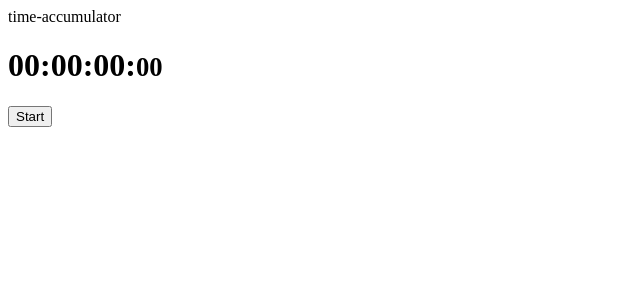
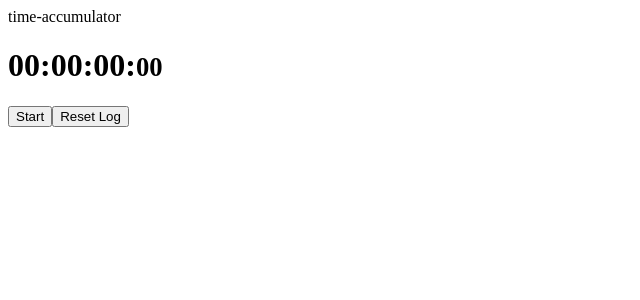
Before and after one commit to cowglow/time-accumulator, a React (Create React App) app: page / in a window 1280 px wide. Shown: the top 300 px of the page, without its empty margins (0-640 px from the left). Built offline with nearby package versions, Linux system fonts and the light colour scheme.

Commit message:
Add reset button

```diff
--- a/src/components/App.tsx
+++ b/src/components/App.tsx
@@ -4,14 +4,15 @@ import { LogDisplay } from './LogDisplay';
 import { useAppState } from '../contexts/AppStateContext';
 
 export const App = () => {
-  const { actionToggle, timestamp } = useAppState();
+  const { actionToggle, timestamp, resetLog } = useAppState();
   return (
     <div>
-      <header>time-accumulator </header>
+      <header>time-accumulator</header>
       <main>
         <ClockDisplay />
         <LogDisplay />
         <button onClick={actionToggle}>{!timestamp ? 'Start' : 'Stop'}</button>
+        <button onClick={resetLog}>Reset Log</button>
       </main>
     </div>
   );
```
